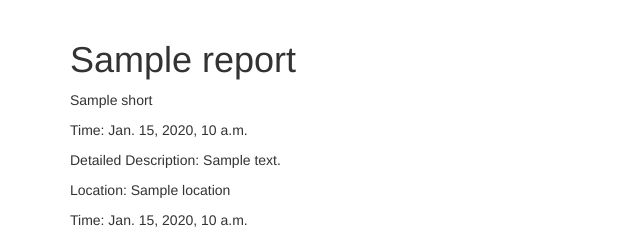
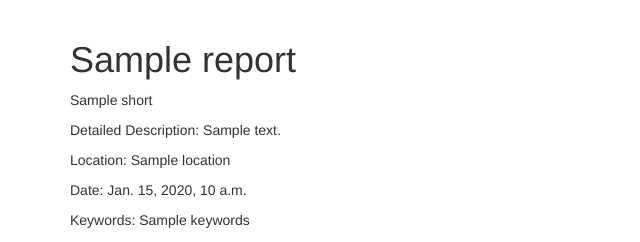
Before and after one commit to mgstigler/cs3240-s15-team19, a Django app: template secure_witness/templates/report.html in a window 1280 px wide. Shown: the part 52-294 px from the top of the page, without its empty margins (0-640 px from the left). Run offline with Django 3.2, Linux system fonts and the light colour scheme; the template is opened without the code that fills it: most values are stand-ins (such as "Sample title", 1, 10 or a date in 2020); parts of the project's set-up code (start-up, migrations or seed data) failed here and were passed over; some libraries are stand-ins or nearby versions.

Commit message:
Fixed report fields

```diff
--- a/secure_witness/forms.py
+++ b/secure_witness/forms.py
@@ -13,12 +13,12 @@ from secure_witness.models import (
 
 class ReportForm(forms.ModelForm):
 
-    time = forms.DateField(widget=forms.DateInput(format='%d/%m/%Y'),
+    date = forms.DateField(widget=forms.DateInput(format='%d/%m/%Y'),
         input_formats=('%d/%m/%Y'),
         required=False)
     location = forms.CharField(required=False)
-    today = forms.CharField(required=False)
     keywords = forms.CharField(required=False)
+    time = forms.CharField(required=False)
     folder = forms.ModelChoiceField(queryset=Folder.objects.all(), required=False)
     # Display all groups except admin group
     authorized_groups = forms.ModelMultipleChoiceField(queryset=Group.objects.filter(~Q(name='admins')),
@@ -26,7 +26,7 @@ class ReportForm(forms.ModelForm):
 
     class Meta:
         model = Report
-        fields = ['folder', 'short', 'detailed', 'location', 'today', 'keywords', 'time', 'private', 'authorized_groups']
+        fields = ['folder', 'short', 'detailed', 'location', 'keywords', 'time', 'private', 'authorized_groups']
 
 class UserForm(forms.ModelForm):
     password = forms.CharField(widget=forms.PasswordInput(), required=True)
--- a/secure_witness/models.py
+++ b/secure_witness/models.py
@@ -47,11 +47,10 @@ class Keyword(models.Model):
 
 class Report(BaseModel):
     folder = models.ForeignKey(Folder, null=True)
-    time = models.DateField(max_length=50, null=True)
+    time = models.CharField(max_length=50, null=True)
     short = models.CharField(max_length=200, default='', null=True)
     detailed = models.CharField(max_length=1000, default='', null=True)
     location = models.CharField(max_length=50, default='', null=True)
-    today = models.CharField(max_length=1000, default='', null=True)
     keywords = models.CharField(max_length=1000, default='', null=True)
     #KWset = models.ManyToManyField(Keyword)
     private = models.BooleanField(default=False)
--- a/secure_witness/templates/report.html
+++ b/secure_witness/templates/report.html
@@ -7,10 +7,9 @@
     <h1>{{ report }}</h1>
 
     <p>{{ report.short }}</p>
-    <p>Time: {{ report.today }}</p>
     <p>Detailed Description: {{ report.detailed }}</p>
     <p>Location: {{ report.location }}</p>
-    <p>Time: {{ report.time }}</p>
+    <p>Date: {{ report.time }}</p>
     <p>Keywords: {{ report.keywords }}</p>
     <p>Privacy: {{ report.private }}</p>
     Files (<a href="{% url 'download' pk=report.id %}">Download zip</a>):
```
Also changed, not shown: secure_witness/migrations/0008_merge.py (added), secure_witness/migrations/0009_auto_20150427_0502.py (added), 2 other files.
